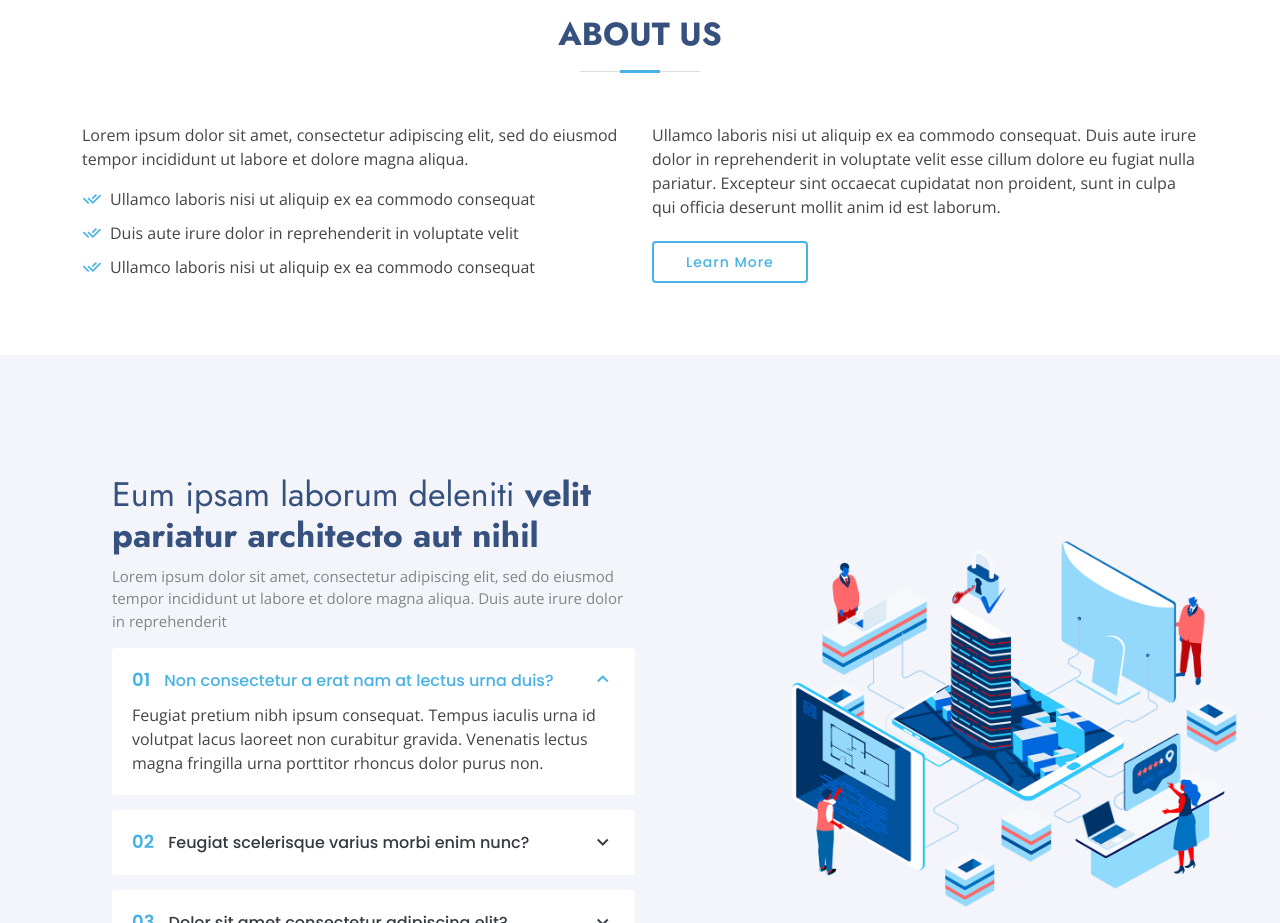
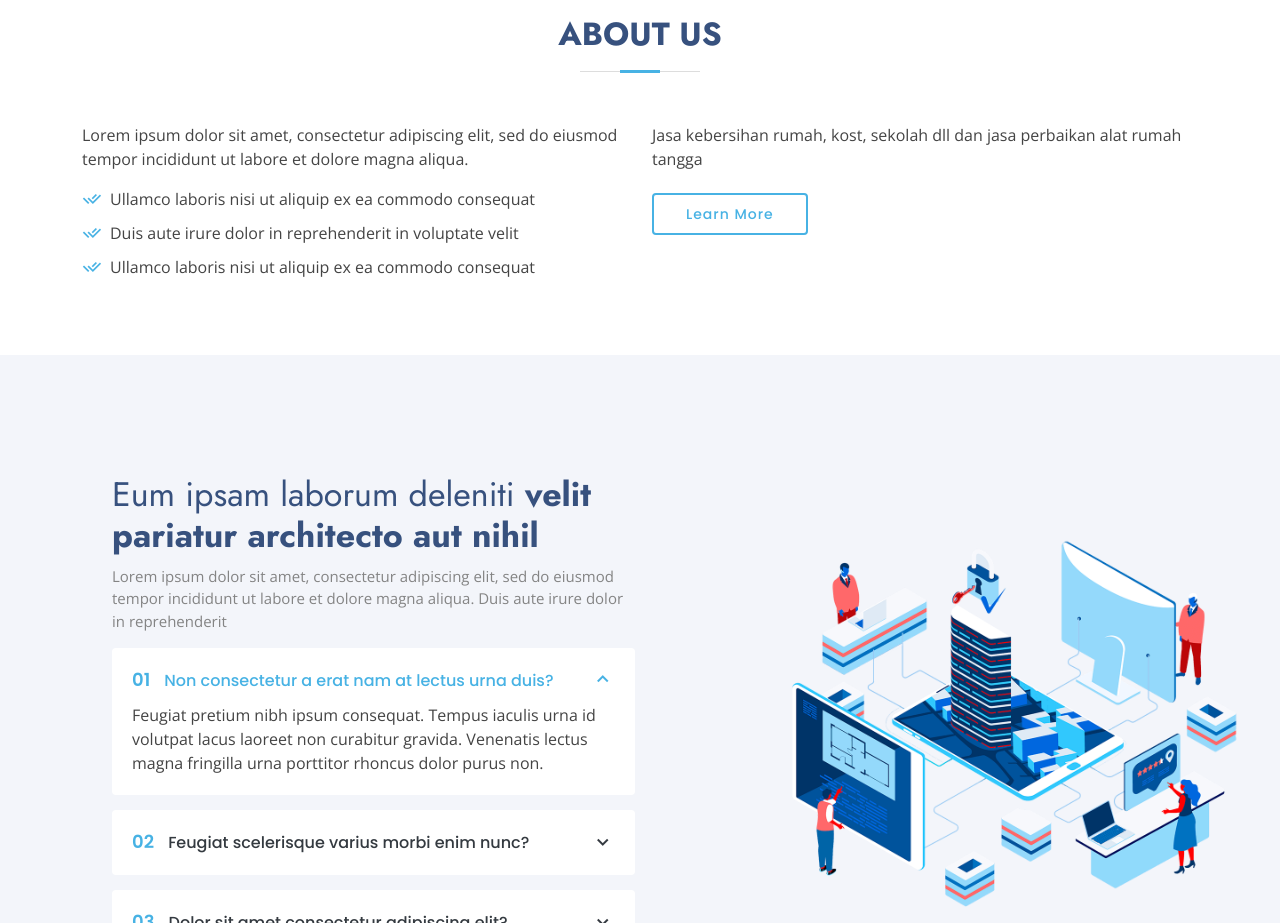
Before and after one commit to kreindo/Homklin, a plain HTML site: page index.html in a window 1280 px wide. Shown: the part 780-1703 px from the top of the page. Drawn offline with nearby package versions, Linux system fonts and the light colour scheme.

Commit message:
about us

```diff
--- a/index.html
+++ b/index.html
@@ -150,8 +150,7 @@
             </div>
             <div class="col-lg-6 pt-4 pt-lg-0">
               <p>
-                Ullamco laboris nisi ut aliquip ex ea commodo consequat. Duis aute irure dolor in reprehenderit in voluptate velit esse cillum dolore eu fugiat nulla pariatur. Excepteur sint occaecat cupidatat non proident, sunt in culpa
-                qui officia deserunt mollit anim id est laborum.
+                Jasa kebersihan rumah, kost, sekolah dll dan jasa perbaikan alat rumah tangga
               </p>
               <a href="#" class="btn-learn-more">Learn More</a>
             </div>
```
